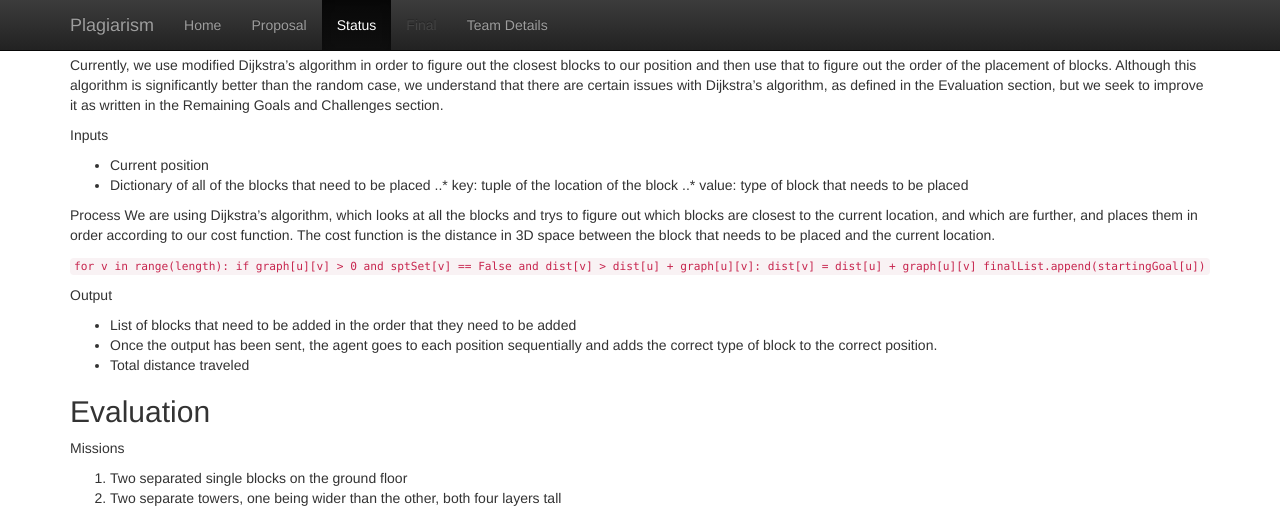
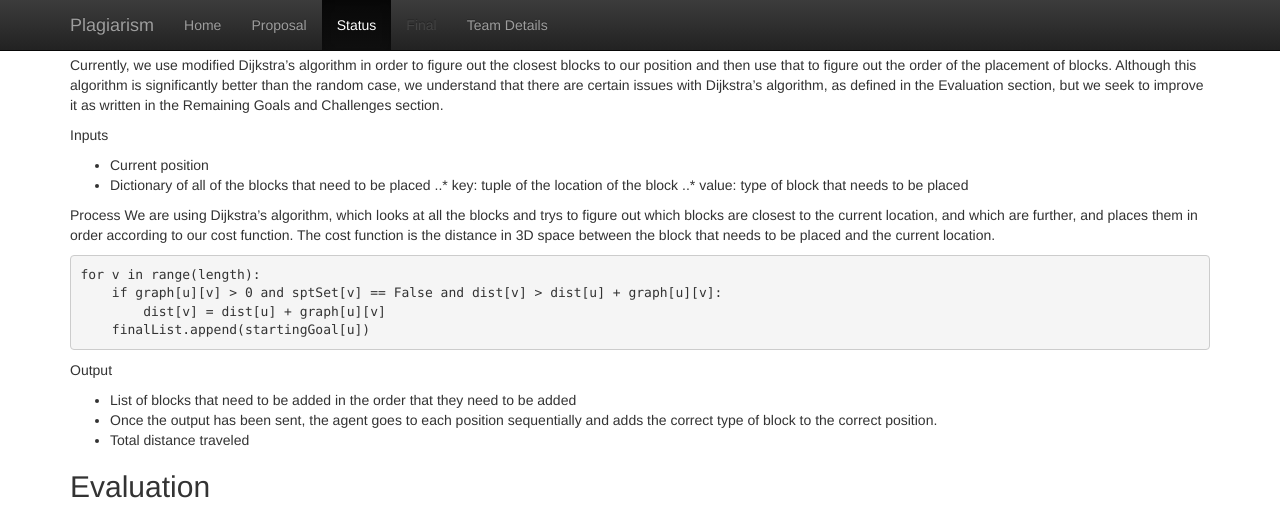
Before and after one commit to thebrainygeek/plagiarism, a Jekyll site: the page built from docs/status.md, in a window 1280 px wide and 1400 px high, scrolled down 334 px. Shown: the top 510 px of the window. Built offline with Jekyll 4.4.1, drawn with Linux system fonts in a browser that asks for light colours; some of the changed text lies outside the part shown.

Commit message:
more status.md updates

````diff
--- a/docs/status.md
+++ b/docs/status.md
@@ -23,10 +23,12 @@
 Process
 We are using Dijkstra's algorithm, which looks at all the blocks and trys to figure out which blocks are closest to the current location, and which are further, and places them in order according to our cost function. The cost function is the distance in 3D space between the block that needs to be placed and the current location.
 
-`for v in range(length):
+```python
+for v in range(length):
     if graph[u][v] > 0 and sptSet[v] == False and dist[v] > dist[u] + graph[u][v]:
         dist[v] = dist[u] + graph[u][v]
-    finalList.append(startingGoal[u])`
+    finalList.append(startingGoal[u])
+```
 
 
 Output
@@ -43,13 +45,15 @@
 4. Two separate towers, one being taller than the other
 5. The front facade of a house
 
-![Mission 4 House](https://raw.githubusercontent.com/thebrainygeek/plagiarism/master/docs/images/image1.png)
+![Mission 4 House](https://raw.githubusercontent.com/thebrainygeek/plagiarism/master/docs/images/image1.PNG)
 
 Cost Function
 Distance between two points
 
-`def getCost(pos1, pos2, goal_grid):
-    return math.sqrt(abs(pos1[0] - pos2[0])**2 + abs(pos1[1] - pos2[1])**2 + abs(pos1[2] - pos2[2])**2 )`
+```python
+def getCost(pos1, pos2, goal_grid):
+    return math.sqrt(abs(pos1[0] - pos2[0])**2 + abs(pos1[1] - pos2[1])**2 + abs(pos1[2] - pos2[2])**2 )
+```
 
 Quantitative Efficiency
 We use the total distance traveled, or the sum of all of the distances traveled to place all of the blocks, in order to determine how efficient our algorithm is.
````
Also changed, not shown: other parts of docs/status.md (+4 -3 lines).
